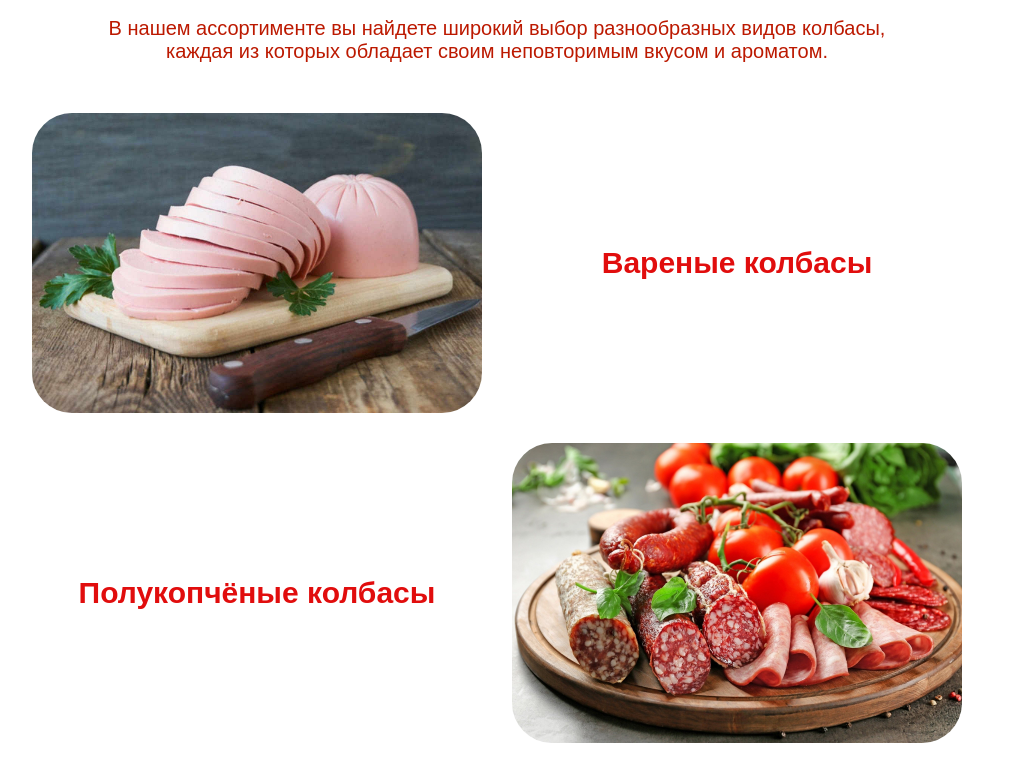
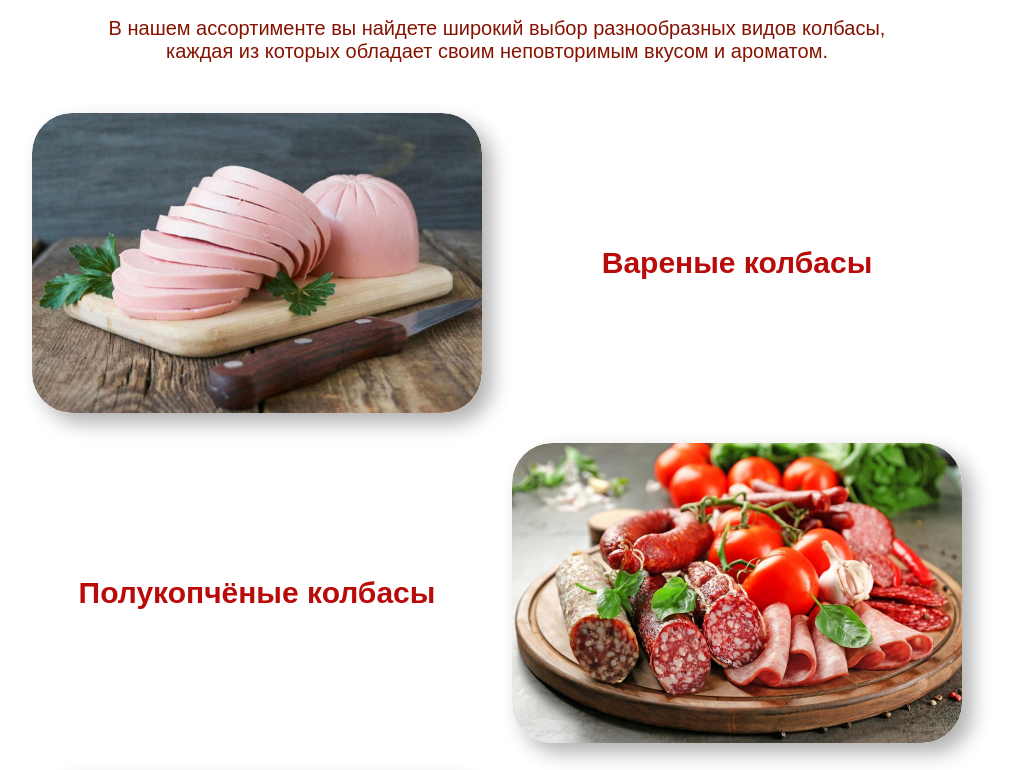
Before and after one commit to MargaritaGit/site-sausage, a website built with Parcel: page assets/src/index.html in a window 1280 px wide. Shown: the part 1712-2482 px from the top of the page, without its empty margins (143-1156 px from the left). Built offline with nearby package versions, Linux system fonts and the light colour scheme.

Commit message:
Products adaptive, other small improvements

```diff
--- a/assets/src/index.html
+++ b/assets/src/index.html
@@ -22,13 +22,15 @@
                 <div class="slider__container">
                     <div class="slider__card">
                         <img class="slider__img" src="./img/slider-3.jpg" alt="">
-                        Колбасы СКФ - отличное качество, доступные цены <a href="#card1" target="_blank">sdfdsf</a>
+                        <span> Высокое качество, доступные цены <a href="#card1" target="_blank"></a></span>
                     </div>
-                    <div class="slider__card"> СКФ сосиски и сардельки, которые любят взрослые и дети
+                    <div class="slider__card">
                         <img class="slider__img" src="./img/slider-2.jpg" alt="">
+                        <span>Сосиски и сардельки, которые любят</span>
                     </div>
-                    <div class="slider__card"> Card 3
+                    <div class="slider__card">
                         <img class="slider__img" src="./img/slider-1.jpg" alt="">
+                        <span>Вкусно, потому что с любовью</span>
                     </div>
                     <!-- <div class="card"> Card 4</div>
                     <div class="card"> Card 5</div> -->
@@ -126,19 +128,27 @@
             </div>
             <div class="products__content">
                 <div class="products__line">
-                    <img class="products__item products__item_image" src="./img/product-1.jpg" alt="">
+                    <div class="products__item products__item_image-cont">
+                        <img class="products__item_image" src="./img/product-1.jpg" alt="">
+                    </div>
                     <h3 class="products__item products__item_info">Вареные колбасы</h3>
                 </div>
                 <div class="products__line">
-                    <img class="products__item products__item_image" src="./img/product-2.jpg" alt="">
+                    <div class="products__item products__item_image-cont">
+                        <img class="products__item_image" src="./img/product-2.jpg" alt="">
+                    </div>
                     <h3 class="products__item products__item_info">Полукопчёные колбасы</h3>
                 </div>
                 <div class="products__line">
-                    <img class="products__item products__item_image" src="./img/product-3.jpg" alt="">
+                    <div class="products__item products__item_image-cont">
+                        <img class="products__item_image" src="./img/product-3.jpg" alt="">
+                    </div>
                     <h3 class="products__item products__item_info">Сосиски</h3>
                 </div>
                 <div class="products__line">
-                    <img class="products__item products__item_image" src="./img/product-4.jpg" alt="">
+                    <div class="products__item products__item_image-cont">
+                        <img class="products__item_image" src="./img/product-4.jpg" alt="">
+                    </div>
                     <h3 class="products__item products__item_info">Сардельки</h3>
                 </div>
             </div>
--- a/assets/src/styles/components/_logo.scss
+++ b/assets/src/styles/components/_logo.scss
@@ -22,7 +22,7 @@
         font-family: $titleFont;
         font-size: 10rem;
         line-height: 100%;
-        color: $titleColor;
+        color: $logoColor;
         font-weight: bold;
         transform: translate(0, 15%);
         display: block;
--- a/assets/src/styles/components/_nav.scss
+++ b/assets/src/styles/components/_nav.scss
@@ -19,7 +19,7 @@
 
                 &:hover {
                     text-shadow: 0 0 0.05rem $white;
-                    color: darken($color: $menuTextColor, $amount: 35%);
+                    color: darken($color: $menuTextColor, $amount: 25%);
                 }
             }
         }
--- a/assets/src/styles/components/_slider.scss
+++ b/assets/src/styles/components/_slider.scss
@@ -37,10 +37,10 @@
         flex-shrink: 0;
         position: relative;
 
-        font-size: 10rem;
         display: flex;
         align-items: center;
         justify-content: center;
+
 
         & a {
             cursor: pointer;
@@ -54,6 +54,31 @@
             top: 0;
             left: 0;
             z-index: -1;
+        }
+
+        & span {
+            color: $menuTextColor;
+            text-shadow: 1px 1px 1px darken($color: $bgColor, $amount: 10%);
+            -webkit-text-stroke: 0.15rem darken($color: $bgColor, $amount: 10%);
+            font-size: 3rem;
+            font-weight: 700;
+            font-style: italic;
+            // min-width: 35rem;
+            width: 70%;
+            text-align: center;
+
+            @media ($tablet) {
+                width: 80%;
+                font-size: 4rem;
+                text-shadow: 2px 2px 1px darken($color: $bgColor, $amount: 10%);
+                -webkit-text-stroke: 0.2rem darken($color: $bgColor, $amount: 10%);
+            }
+
+            @media ($laptop) {
+                font-size: 5rem;
+                text-shadow: 3px 3px 2px darken($color: $bgColor, $amount: 10%);
+                -webkit-text-stroke: 0.2rem darken($color: $bgColor, $amount: 10%);
+            }
         }
     }
 
--- a/assets/src/styles/layout/_about.scss
+++ b/assets/src/styles/layout/_about.scss
@@ -20,6 +20,7 @@
     &__subtitle {
         @include h2();
         font-weight: 200;
+        font-style: italic;
         margin: 1rem;
         text-align: center;
     }
--- a/assets/src/styles/layout/_products.scss
+++ b/assets/src/styles/layout/_products.scss
@@ -2,7 +2,7 @@
     padding-top: 4rem;
 
     &__info {
-        width: 80rem;
+        max-width: 80rem;
         margin: 0 auto;
         text-align: center;
     }
@@ -24,9 +24,15 @@
     }
 
     &__line {
-        display: flex;
-        align-items: center;
-        gap: 3rem;
+        position: relative;
+
+        @media ($tablet) {
+            position: static;
+            display: flex;
+            align-items: center;
+            gap: 3rem;
+        }
+
 
         @media ($tablet) {
             &:nth-child(even) {
@@ -37,17 +43,78 @@
     }
 
     &__item {
-        width: 45rem;
-        // order: 1;
+        width: 30rem;
+        height: 20rem;
+
+        @media ($mobileM) {
+            width: 35rem;
+            height: 25rem;
+        }
+
+        @media ($mobileL) {
+            width: 40rem;
+            height: 27rem;
+        }
+
+        @media ($tablet) {
+            width: 35rem;
+            height: 25rem;
+        }
+
+        @media ($laptop) {
+            width: 45rem;
+            height: 30rem;
+        }
 
         &_image {
             @extend %img;
-            height: 30rem;
             border-radius: 4rem;
+            transition: transform 0.25s linear;
+
+            &:hover {
+                transform: scale(1.1);
+                transition: transform 0.3s linear;
+            }
+
+
+            &-cont {
+                // height: 100%;
+                border-radius: 4rem;
+                box-shadow: 10px 10px 20px #b1b1b1;
+                overflow: hidden;
+            }
         }
 
-        &_info2 {
-            // order: ;
+        &_info {
+            // width: 100%;
+            // color: $menuTextColor;
+            // text-shadow: 0px 0px 3px $menuTextColor;
+            font-weight: 700;
+            -webkit-text-stroke: 0.1rem $menuTextColor;
+            height: 100%;
+            position: absolute;
+            left: 0;
+            top: 0;
+            display: flex;
+            align-items: flex-end;
+            justify-content: center;
+            padding-bottom: 5%;
+            border-radius: 4rem;
+            // background: linear-gradient(180deg, rgba(252, 95, 95, 0.2) 0%, rgba(252, 95, 95, 0.5) 50%, rgba(252, 95, 95, 0.2) 100%);
+            background: linear-gradient(0deg, rgba(0, 0, 0, 0.5) 0%, rgba(0, 0, 0, 0.3) 15%, rgba(255, 255, 255, 0) 35%);
+
+            // background: rgba(48, 48, 48, 0.4) 50%;
+
+
+            @media ($tablet) {
+                position: static;
+                display: block;
+                background: none;
+                -webkit-text-stroke: unset;
+                padding-bottom: 0;
+
+                // height: 0;
+            }
         }
 
     }
--- a/assets/src/styles/utils/_mixins.scss
+++ b/assets/src/styles/utils/_mixins.scss
@@ -1,10 +1,15 @@
-@mixin h1($_color: $titleColor) {
+@mixin h1($_color: $logoColor) {
     font-family: $titleFont;
-    font-size: 6rem;
+    font-size: 4rem;
     color: $_color;
+
+    @media ($tablet) {
+        font-size: 6rem;
+    }
+
 }
 
-@mixin h2($_color: lighten($color: $bgColor, $amount: 20)) {
+@mixin h2($_color: darken($color: $bgColor, $amount: 10)) {
     font-family: $mainFont;
     font-size: 4rem;
     color: $_color;
@@ -12,12 +17,20 @@
     margin: 2rem 0;
 }
 
-@mixin h3($_color: $bgColor) {
+@mixin h3($_color: darken($color: $bgColor, $amount: 8)) {
+
     font-family: $mainFont;
     font-size: 3rem;
     color: $_color;
     text-align: center;
-    margin: 2rem 0;
+    font-weight: 500;
+
+    // margin: 2rem 0;
+    @media (laptop) {
+        font-size: 3rem;
+
+    }
+
 }
 
 
--- a/assets/src/styles/utils/_vars.scss
+++ b/assets/src/styles/utils/_vars.scss
@@ -1,7 +1,7 @@
 //colors
-$titleColor: #00195e;
-$textColor: #bc1900;
-$menuTextColor: #fefece;
+$logoColor: #00195e;
+$textColor: #861200;
+$menuTextColor: #fddedb;
 $white: #fff;
 $black: #000;
 $bgColor: rgb(225, 13, 13);
```
Also changed, not shown: assets/src/img/meat-sausage-sprites.avif (added), assets/src/img/sausages-cartoon.png (added), assets/src/img/sprites-2.jpg (added), assets/src/img/sprites-3.jpg (added), assets/src/img/sprites.avif (added), 1 other file.
